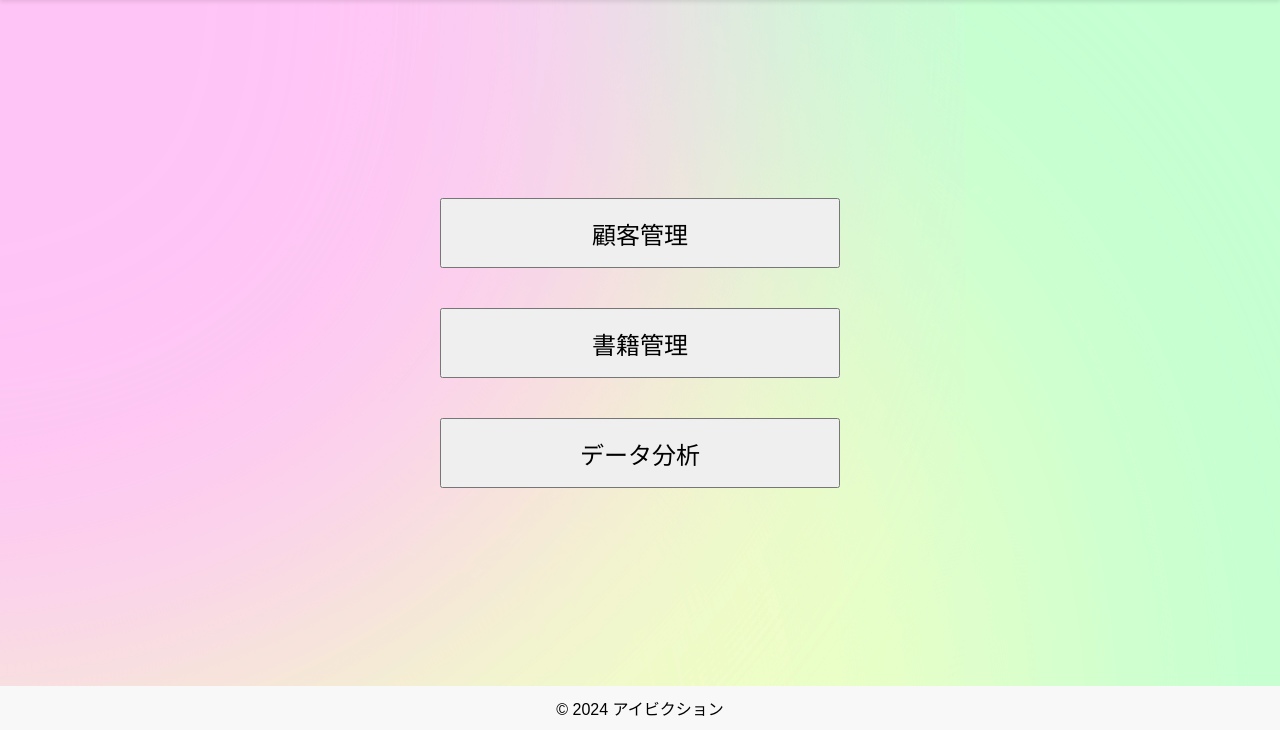
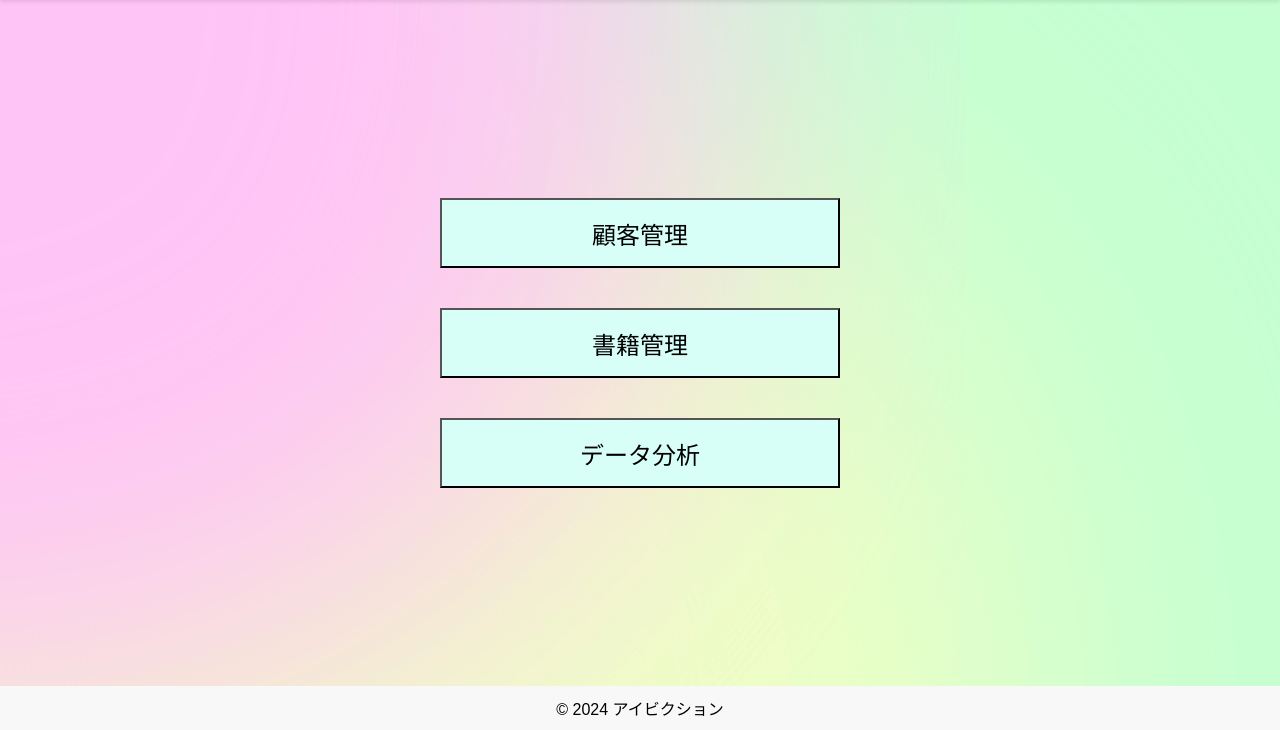
Before and after one commit to ivy239007/PG-, a PHP site: page /S02_menu.html in a window 1280 px wide. Shown: the part 70-800 px from the top of the page. Run offline with PHP 8.4, Linux system fonts and the light colour scheme.

Commit message:
S02のボタン色変更

```diff
--- a/styles_S02.css
+++ b/styles_S02.css
@@ -45,6 +45,7 @@ form input[type="submit"] {
     cursor: pointer;
     margin: 20px 0; /* ボタン同士の上下の隙間を設定 */
     box-sizing: border-box; /* パディングを含めて幅と高さを計算 */
+    background-color:#d8fff7;
 }
 
 footer {
```
